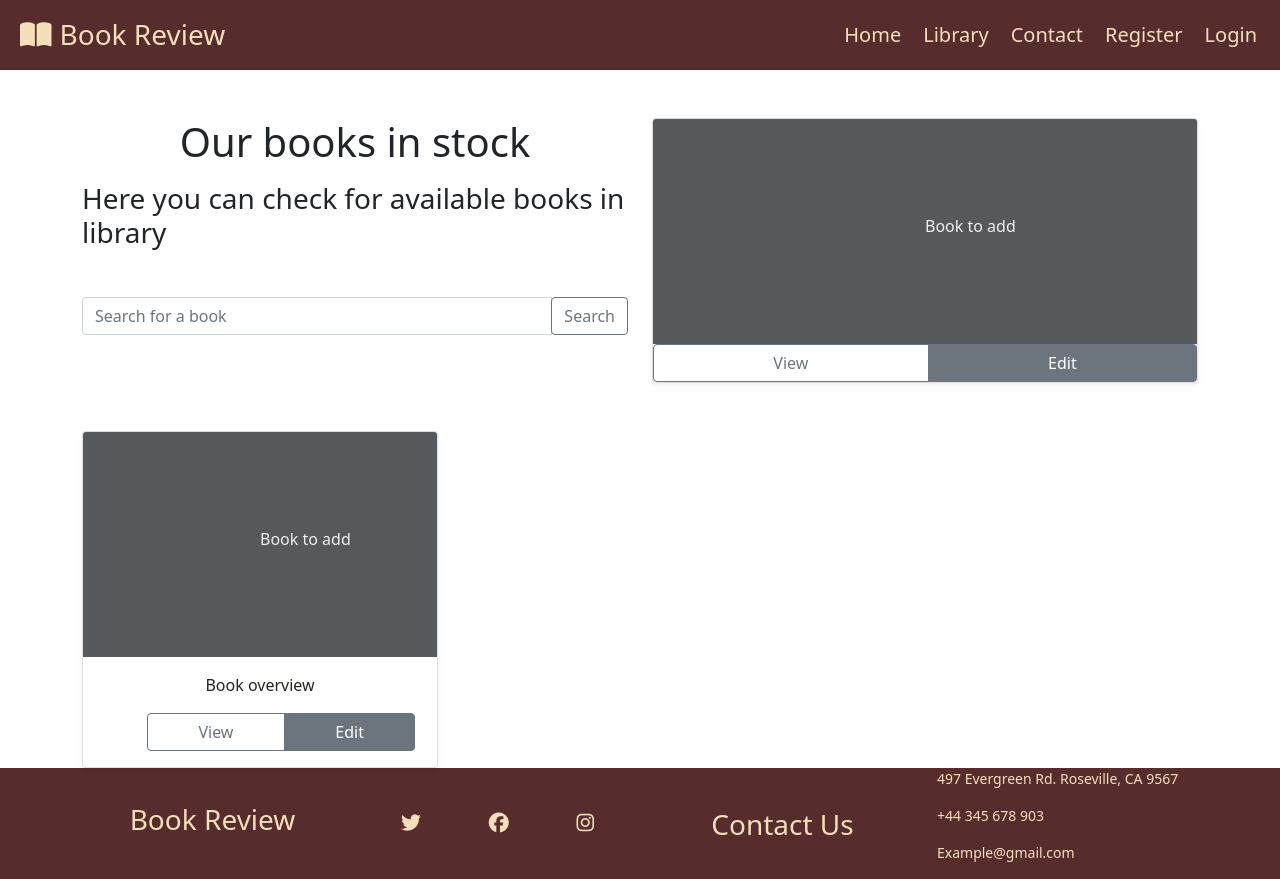
After one commit to maxapn98/book-re, a Flask app: page /library in a window 1280 px wide. The commit adds this page. Run offline with Flask 2, Linux system fonts and the light colour scheme; some libraries are stand-ins or nearby versions.

Commit message:
Add library section with card

```diff
--- a/app.py
+++ b/app.py
@@ -21,6 +21,14 @@ def contactpage():
     return render_template("contact.html")
 
 
+@app.route('/library')
+def librarypage():
+    """
+    Returns library page
+    """
+    return render_template("library.html")
+
+
 if __name__ == "__main__":
     app.run(host=os.environ.get("IP"),
             port=int(os.environ.get("PORT")),
--- a/templates/home.html
+++ b/templates/home.html
@@ -8,7 +8,9 @@
             <div class="col-lg-6 mx-auto">
                 <p class="lead mb-4">Here you can find our library section</p>
                 <div class="d-grid gap-2 d-sm-flex justify-content-sm-center">
+                <a href="{{ url_for('librarypage') }}">
                     <button type="button"class="btn btn-outline-secondary btn-lg px-4 gap-3 center text-dark">Library</button>
+                </a>
                 </div>
             </div>
         </div>
--- a/templates/index.html
+++ b/templates/index.html
@@ -28,7 +28,7 @@
                         <a class="nav-link" aria-current="page" href="{{ url_for('homepage') }}">Home</a>
                     </li>
                     <li class="nav-item">
-                        <a class="nav-link" href="#">Library</a>
+                        <a class="nav-link" href="{{ url_for('librarypage') }}">Library</a>
                     </li>
                     <li class="nav-item">
                         <a class="nav-link" href="{{ url_for('contactpage') }}">Contact</a>
--- /dev/null
+++ b/templates/library.html
@@ -0,0 +1,55 @@
+{% extends 'index.html' %}
+{%  block content %}
+<div class="container">
+    <div class="row">
+        <div class="col-12 col-md-6 my-5">
+            <h1 class="text-center">Our books in stock</h1>
+            <h3 class="mt-3">Here you can check for available books in library</h3>
+            <!--Search bar-->
+            <div class="input-group mt-5">
+                <input type="text" class="form-control" placeholder="Search for a book">
+                <div class="input-group-append">
+                    <button class="btn btn-outline-secondary" type="button">Search</button>
+                </div>
+            </div>
+        </div>
+        <!--Big card-->
+        <div class="col-12 col-md-6 my-5">
+            <div class="col">
+                <div class="card shadow-sm">
+                    <svg class="bd-placeholder-img card-img-top" width="100%" height="225">
+                        <rect width="100%" height="100%" fill="#55595c" /><text x="50%" y="50%" fill="#eceeef">Book to
+                            add</text>
+                    </svg>
+                    <div class="btn-group col-12">
+                        <button type="button" class="btn btn-md btn-outline-secondary">View</button>
+                        <button type="button" class="btn btn-md btn-secondary">Edit</button>
+                    </div>
+                </div>
+            </div>
+        </div>
+    </div>
+</div>
+<!--Cards-->
+<div class="container">
+    <div class="row row-cols-1 row-cols-sm-2 row-cols-md-3">
+        <div class="col">
+            <div class="card shadow-sm">
+                <svg class="bd-placeholder-img card-img-top" width="100%" height="225">
+                    <rect width="100%" height="100%" fill="#55595c" />
+                    <text x="50%" y="50%" fill="#eceeef">Book to add</text>
+                </svg>
+                <div class="card-body">
+                    <p class="text-center">Book overview</p>
+                    <div class="d-flex justify-content-between align-items-center">
+                        <div class="btn-group col-10 mx-5">
+                            <button type="button" class="btn btn-md btn-outline-secondary">View</button>
+                            <button type="button" class="btn btn-md btn-secondary">Edit</button>
+                        </div>
+                    </div>
+                </div>
+            </div>
+        </div>
+    </div>
+</div>
+{% endblock %}
```
